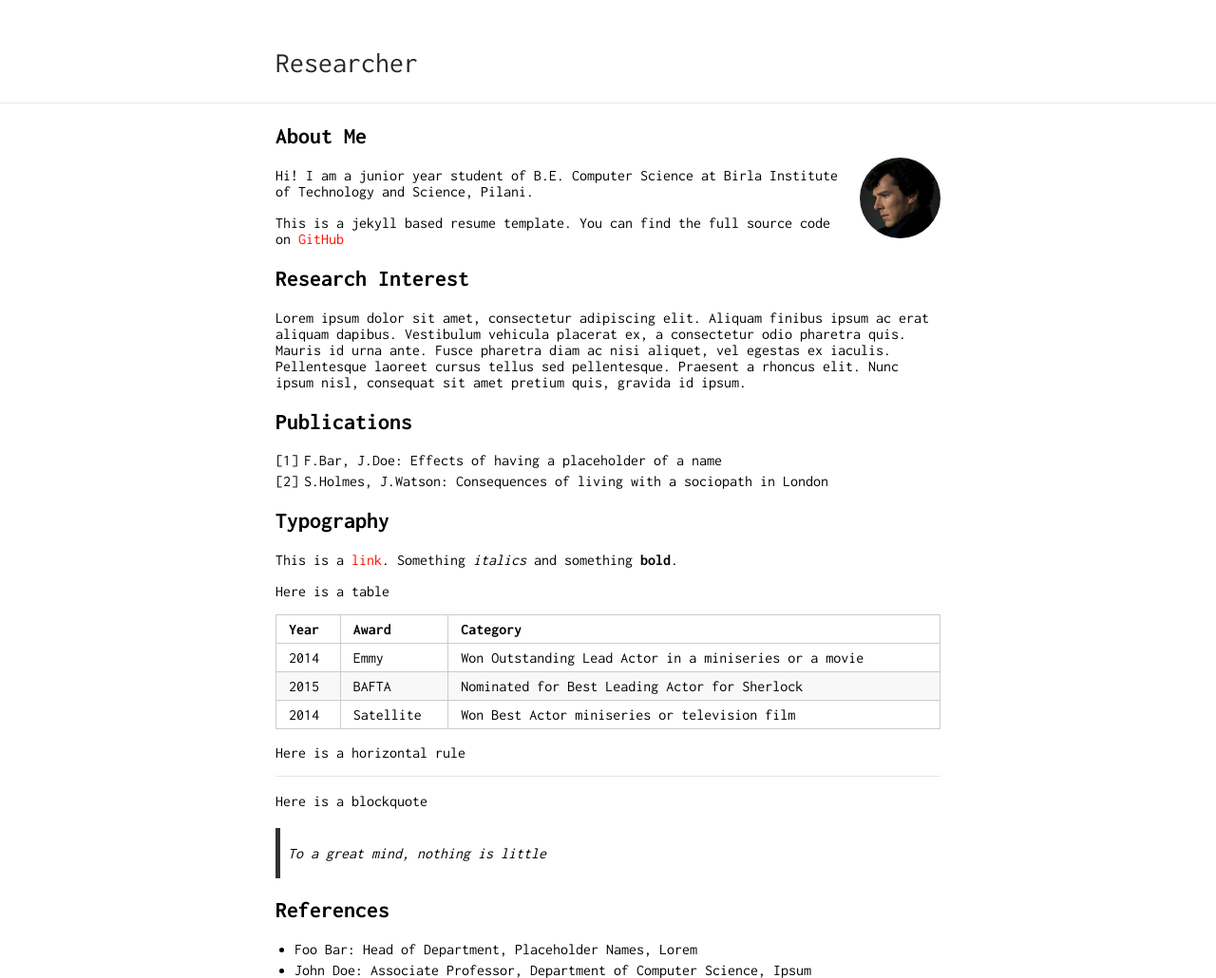
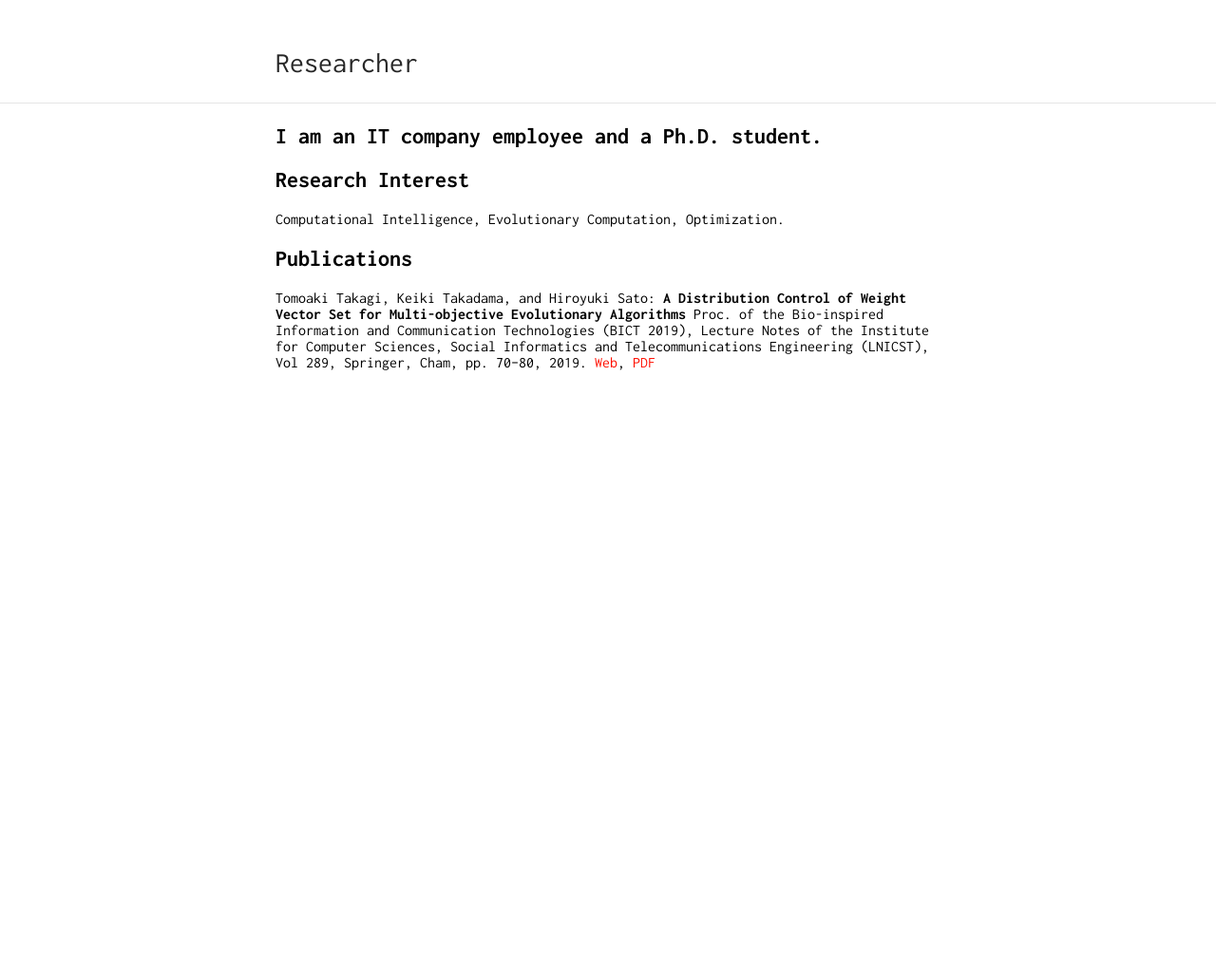
Before and after one commit to tomtkg/tomtkg.github.io, a Jekyll site: the page built from index.md, in a window 1280 px wide. Shown: the whole page at 95% size. Built offline with Jekyll 4.4.1, drawn with Linux system fonts in a browser that asks for light colours; our own code applies the rules of GitHub Pages for plain Markdown files; after the commit the page ends 900 px from its top, so only the background shows below that.

Commit message:
Update index.md

```diff
--- a/index.md
+++ b/index.md
@@ -2,44 +2,12 @@
 layout: default
 ---
 
-## About Me
-
-<img class="profile-picture" src="sherlock.jpg">
-
-Hi! I am a junior year student of B.E. Computer Science at Birla Institute of Technology and Science, Pilani.
-
-This is a jekyll based resume template. You can find the full source code on [GitHub](https://github.com/bk2dcradle/researcher)
+## I am an IT company employee and a Ph.D. student.
 
 ## Research Interest
 
-Lorem ipsum dolor sit amet, consectetur adipiscing elit. Aliquam finibus ipsum ac erat aliquam dapibus. Vestibulum vehicula placerat ex, a consectetur odio pharetra quis. Mauris id urna ante. Fusce pharetra diam ac nisi aliquet, vel egestas ex iaculis. Pellentesque laoreet cursus tellus sed pellentesque. Praesent a rhoncus elit. Nunc ipsum nisl, consequat sit amet pretium quis, gravida id ipsum.
+Computational Intelligence, Evolutionary Computation, Optimization.
 
 ## Publications
 
-1. F.Bar, J.Doe: Effects of having a placeholder of a name
-2. S.Holmes, J.Watson: Consequences of living with a sociopath in London
-
-## Typography
-
-This is a [link](http://google.com). Something *italics* and something **bold**.
-
-Here is a table
-
-Year | Award | Category
------|-------|--------
-2014 | Emmy  | Won Outstanding Lead Actor in a miniseries or a movie
-2015 | BAFTA | Nominated for Best Leading Actor for Sherlock
-2014 | Satellite | Won Best Actor miniseries or television film
-
-Here is a horizontal rule
-
----
-
-Here is a blockquote
-
-> To a great mind, nothing is little
-
-## References
-
-* Foo Bar: Head of Department, Placeholder Names, Lorem
-* John Doe: Associate Professor, Department of Computer Science, Ipsum
+Tomoaki Takagi, Keiki Takadama, and Hiroyuki Sato: **A Distribution Control of Weight Vector Set for Multi-objective Evolutionary Algorithms** Proc. of the Bio-inspired Information and Communication Technologies (BICT 2019), Lecture Notes of the Institute for Computer Sciences, Social Informatics and Telecommunications Engineering (LNICST), Vol 289, Springer, Cham, pp. 70--80, 2019. [Web](https://link.springer.com/chapter/10.1007%2F978-3-030-24202-2_6), [PDF](https://link.springer.com/content/pdf/10.1007%2F978-3-030-24202-2_6.pdf)
```
